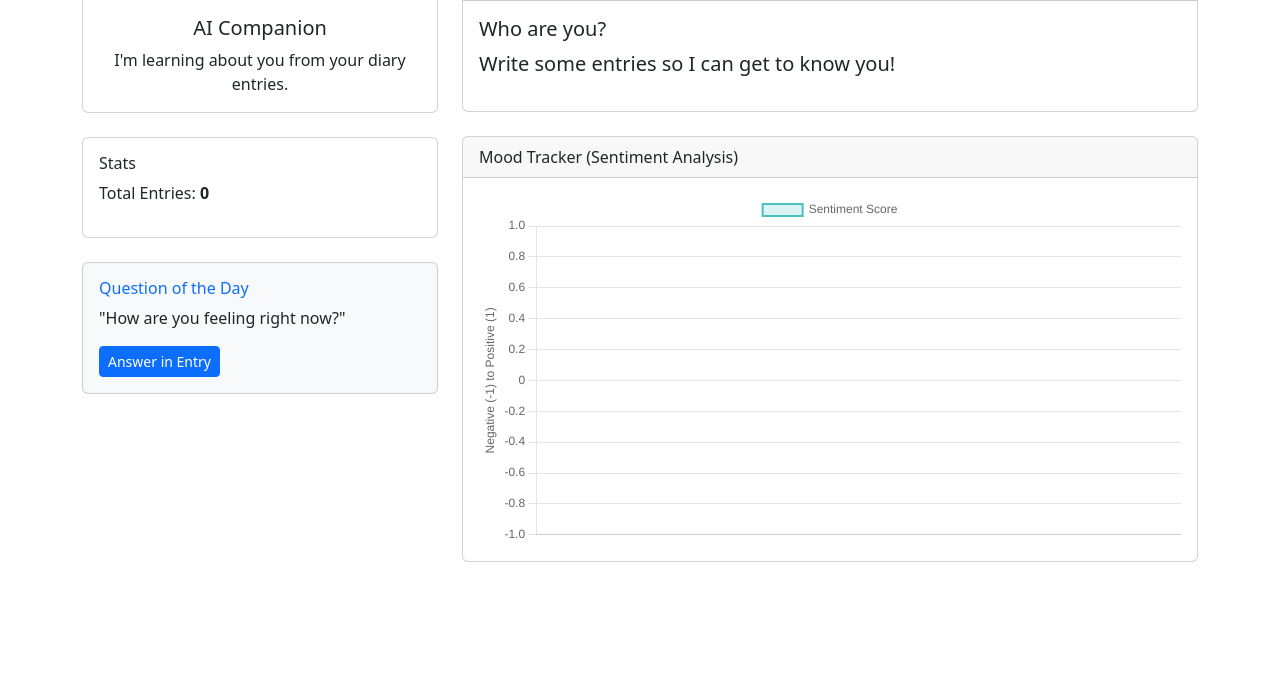
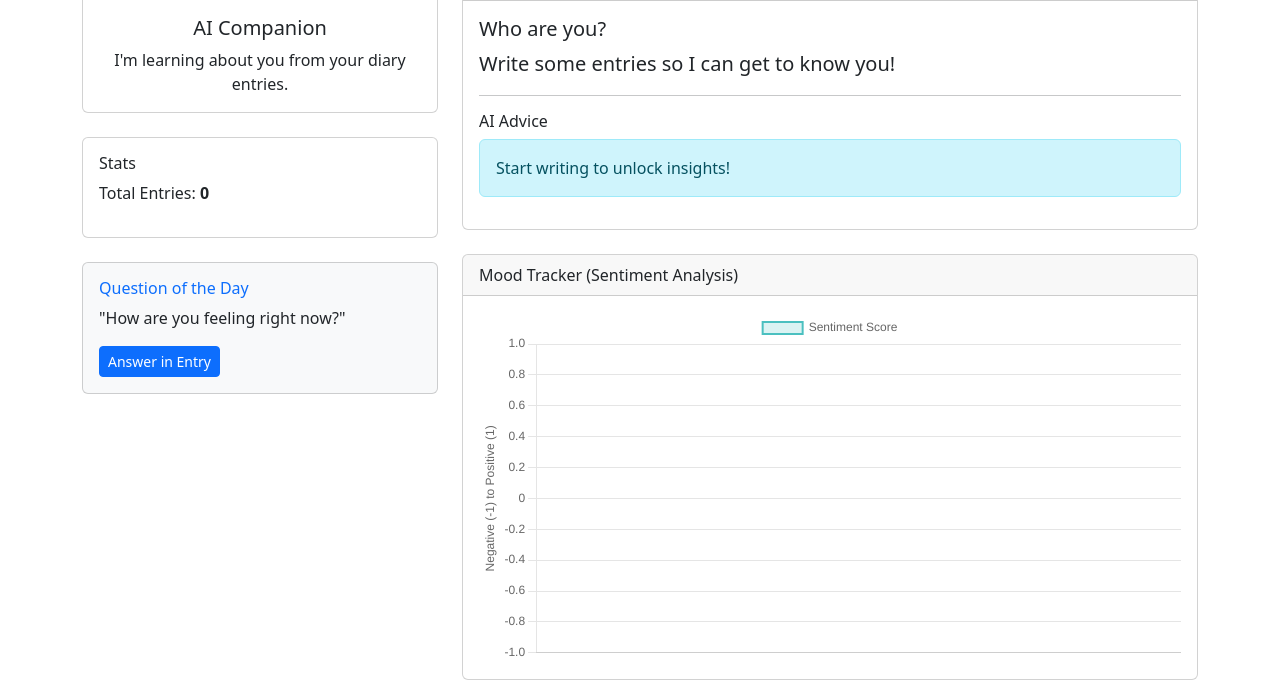
Before and after one commit to arm00pv/diary, a Flask app: page /persona in a window 1280 px wide. Shown: the part 121-801 px from the top of the page. Before the commit the page ends 683 px from the top, so only its background shows below. Run offline with Flask 3, Linux system fonts and the light colour scheme; the visitor is signed in with stand-in values (Sample User, id 1); data that the repository does not hold is empty; some libraries are stand-ins or nearby versions.

Commit message:
Upgrade AI features and add documentation - Added Docstrings to all functions and classes. - Implemented Streak Counter to gamify writing. - Added Keyword Extraction using TextBlob noun phrases. - Added Rule-based AI Advice generator based on sentiment and keywords. - Updated templates to display streaks, topics, and advice.

```diff
--- a/diary_app/app.py
+++ b/diary_app/app.py
@@ -1,14 +1,101 @@
 import os
 from flask import Flask, render_template, request, redirect, url_for, flash, jsonify
 from flask_login import LoginManager, login_user, logout_user, login_required, current_user
-from datetime import datetime
+from datetime import datetime, timedelta
 from werkzeug.exceptions import abort
 from textblob import TextBlob
+from collections import Counter
 
 # Import models and db
 from .models import db, User, DiaryEntry
 
+def calculate_streak(entries):
+    """
+    Calculates the current streak of consecutive days with entries.
+
+    Args:
+        entries (list): List of DiaryEntry objects, sorted by date (descending or ascending).
+
+    Returns:
+        int: The number of consecutive days the user has written.
+    """
+    if not entries:
+        return 0
+
+    # Ensure entries are sorted by date descending
+    sorted_entries = sorted(entries, key=lambda x: x.entry_date, reverse=True)
+
+    streak = 0
+    today = datetime.utcnow().date()
+
+    # Check if there is an entry for today or yesterday to start the streak
+    last_entry_date = sorted_entries[0].entry_date
+
+    if last_entry_date == today:
+        streak = 1
+        current_check_date = today - timedelta(days=1)
+    elif last_entry_date == today - timedelta(days=1):
+        streak = 1
+        current_check_date = today - timedelta(days=2)
+    else:
+        return 0 # Streak broken
+
+    # Iterate through the rest of the entries
+    entry_dates = {e.entry_date for e in sorted_entries}
+
+    while current_check_date in entry_dates:
+        streak += 1
+        current_check_date -= timedelta(days=1)
+
+    return streak
+
+def get_ai_advice(avg_sentiment, keywords):
+    """
+    Generates simple advice based on sentiment score and extracted keywords.
+
+    Args:
+        avg_sentiment (float): The average sentiment score (-1.0 to 1.0).
+        keywords (list): A list of tuples (word, count) representing frequent terms.
+
+    Returns:
+        str: A piece of advice or encouragement.
+    """
+    advice = ""
+
+    # Sentiment-based advice
+    if avg_sentiment < -0.5:
+        advice = "It seems you've been going through a very difficult time. consider reaching out to a friend or professional. "
+    elif avg_sentiment < -0.2:
+        advice = "Things have been a bit rough lately. Be kind to yourself and take small breaks. "
+    elif avg_sentiment > 0.5:
+        advice = "You're doing great! Try to channel this energy into a new project or hobby. "
+    else:
+        advice = "Consistency is key. Keep observing your daily life. "
+
+    # Keyword-based additions (simple heuristic)
+    keywords_flat = [k[0].lower() for k in keywords]
+
+    if 'work' in keywords_flat or 'job' in keywords_flat:
+        if avg_sentiment < 0:
+            advice += "Work seems to be a stressor. Can you delegate tasks or take some time off?"
+        else:
+            advice += "Your career seems to be a source of engagement right now."
+
+    if 'sleep' in keywords_flat or 'tired' in keywords_flat:
+        advice += " Make sure you are prioritizing your rest."
+
+    return advice
+
 def create_app(test_config=None):
+    """
+    Application Factory function to create and configure the Flask app.
+
+    Args:
+        test_config (dict): Configuration dictionary for testing purposes.
+
+    Returns:
+        Flask: The configured Flask application instance.
+    """
     app = Flask(__name__, instance_relative_config=True)
 
     # Configuration
@@ -37,6 +124,7 @@ def create_app(test_config=None):
 
     @login_manager.user_loader
     def load_user(user_id):
+        """Callback to reload the user object from the user ID stored in the session."""
         return User.query.get(int(user_id))
 
     with app.app_context():
@@ -52,6 +140,7 @@ def create_app(test_config=None):
     # Auth Routes
     @auth_bp.route('/login', methods=['GET', 'POST'])
     def login():
+        """Handle user login."""
         if current_user.is_authenticated:
             return redirect(url_for('main.index'))
 
@@ -70,6 +159,7 @@ def create_app(test_config=None):
 
     @auth_bp.route('/register', methods=['GET', 'POST'])
     def register():
+        """Handle user registration."""
         if current_user.is_authenticated:
             return redirect(url_for('main.index'))
 
@@ -93,6 +183,7 @@ def create_app(test_config=None):
     @auth_bp.route('/logout')
     @login_required
     def logout():
+        """Handle user logout."""
         logout_user()
         return redirect(url_for('auth.login'))
 
@@ -100,6 +191,7 @@ def create_app(test_config=None):
     @main_bp.route('/settings', methods=['GET', 'POST'])
     @login_required
     def settings():
+        """User settings page for changing themes."""
         if request.method == 'POST':
             theme = request.form.get('theme')
             if theme:
@@ -113,6 +205,7 @@ def create_app(test_config=None):
     @main_bp.route('/')
     @login_required
     def index():
+        """Dashboard showing diary entries and search results."""
         query = request.args.get('q')
         if query:
             # Simple search: content or tags
@@ -122,11 +215,19 @@ def create_app(test_config=None):
             ).order_by(DiaryEntry.entry_date.desc()).all()
         else:
             entries = DiaryEntry.query.filter_by(user_id=current_user.id).order_by(DiaryEntry.entry_date.desc()).all()
-        return render_template('index.html', entries=entries)
+
+        # Calculate Streak
+        # We query all entries for streak calculation to be accurate even if search is applied on UI,
+        # but for efficiency, we could just fetch dates. Here we use the user's all entries.
+        all_user_entries = DiaryEntry.query.filter_by(user_id=current_user.id).all()
+        streak = calculate_streak(all_user_entries)
+
+        return render_template('index.html', entries=entries, streak=streak)
 
     # Context Processor to inject theme URL into all templates
     @app.context_processor
     def inject_theme():
+        """Injects the correct CSS URL based on the user's theme preference."""
         theme_map = {
             'default': 'https://cdn.jsdelivr.net/npm/bootstrap@5.3.0/dist/css/bootstrap.min.css',
             'dark': 'https://cdn.jsdelivr.net/npm/bootswatch@5.3.0/dist/darkly/bootstrap.min.css',
@@ -145,6 +246,7 @@ def create_app(test_config=None):
     @main_bp.route('/entry/new', methods=['GET', 'POST'])
     @login_required
     def new_entry():
+        """Create a new diary entry."""
         if request.method == 'POST':
             content = request.form.get('content')
             date_str = request.form.get('entry_date')
@@ -177,6 +279,7 @@ def create_app(test_config=None):
     @main_bp.route('/entry/<int:entry_id>', methods=['GET', 'POST'])
     @login_required
     def view_entry(entry_id):
+        """View and edit an existing diary entry."""
         entry = DiaryEntry.query.get_or_404(entry_id)
         if entry.user_id != current_user.id:
             abort(403)
@@ -204,6 +307,7 @@ def create_app(test_config=None):
     @main_bp.route('/entry/<int:entry_id>/delete', methods=['POST'])
     @login_required
     def delete_entry(entry_id):
+        """Delete a diary entry."""
         entry = DiaryEntry.query.get_or_404(entry_id)
         if entry.user_id != current_user.id:
             abort(403)
@@ -216,6 +320,10 @@ def create_app(test_config=None):
     @ai_bp.route('/persona')
     @login_required
     def persona():
+        """
+        AI Analytics page.
+        Calculates sentiment trends, word counts, keyword extraction, and generates advice.
+        """
         user_entries = DiaryEntry.query.filter_by(user_id=current_user.id).order_by(DiaryEntry.entry_date.asc()).all()
         entry_count = len(user_entries)
 
@@ -225,16 +333,29 @@ def create_app(test_config=None):
                                    entry_count=0,
                                    dates=[],
                                    sentiments=[],
-                                   question="How are you feeling right now?")
+                                   question="How are you feeling right now?",
+                                   keywords=[],
+                                   advice="Start writing to unlock insights!")
 
         # Prepare data for chart
         dates = [e.entry_date.strftime('%Y-%m-%d') for e in user_entries]
         sentiments = [e.sentiment_score for e in user_entries]
 
-        # Simple word count
-        total_words = sum(len(e.content.split()) for e in user_entries)
+        # Aggregate all content for analysis
+        full_text = " ".join([e.content for e in user_entries])
+        blob = TextBlob(full_text)
+
+        # Extract Noun Phrases (Keywords)
+        # We filter for longer phrases or frequent words to avoid noise
+        noun_phrases = blob.noun_phrases
+        # Count frequencies
+        phrase_counts = Counter(noun_phrases).most_common(5)
+
+        # Calculate stats
+        total_words = len(full_text.split())
         avg_sentiment = sum(sentiments) / entry_count if entry_count > 0 else 0
 
+        # Generate Insights
         ai_insight = "I am getting to know you. "
         if entry_count > 5:
             ai_insight += f"You are a prolific writer ({total_words} words)! "
@@ -255,12 +376,17 @@ def create_app(test_config=None):
         else:
             question = "What is the most interesting thing that happened to you recently?"
 
+        # Generate Advice
+        advice = get_ai_advice(avg_sentiment, phrase_counts)
+
         return render_template('persona.html',
                                ai_insight=ai_insight,
                                entry_count=entry_count,
                                dates=dates,
                                sentiments=sentiments,
-                               question=question)
+                               question=question,
+                               keywords=phrase_counts,
+                               advice=advice)
 
     app.register_blueprint(auth_bp)
     app.register_blueprint(main_bp)
--- a/diary_app/templates/persona.html
+++ b/diary_app/templates/persona.html
@@ -16,6 +16,21 @@
                 <p>Total Entries: <strong>{{ entry_count }}</strong></p>
             </div>
         </div>
+
+        {% if keywords %}
+        <div class="card mb-4">
+            <div class="card-header">Top Topics</div>
+            <ul class="list-group list-group-flush">
+                {% for word, count in keywords %}
+                <li class="list-group-item d-flex justify-content-between align-items-center">
+                    {{ word }}
+                    <span class="badge bg-secondary rounded-pill">{{ count }}</span>
+                </li>
+                {% endfor %}
+            </ul>
+        </div>
+        {% endif %}
+
         <div class="card bg-light">
             <div class="card-body">
                 <h6 class="card-title text-primary">Question of the Day</h6>
@@ -30,6 +45,14 @@
             <div class="card-body">
                 <h5>Who are you?</h5>
                 <p class="lead">{{ ai_insight }}</p>
+
+                {% if advice %}
+                <hr>
+                <h6>AI Advice</h6>
+                <div class="alert alert-info">
+                    {{ advice }}
+                </div>
+                {% endif %}
             </div>
         </div>
 
```
Also changed, not shown: diary_app/templates/index.html (+6 -1 lines), diary_app/tests/test_app.py (+19 -0 lines).
